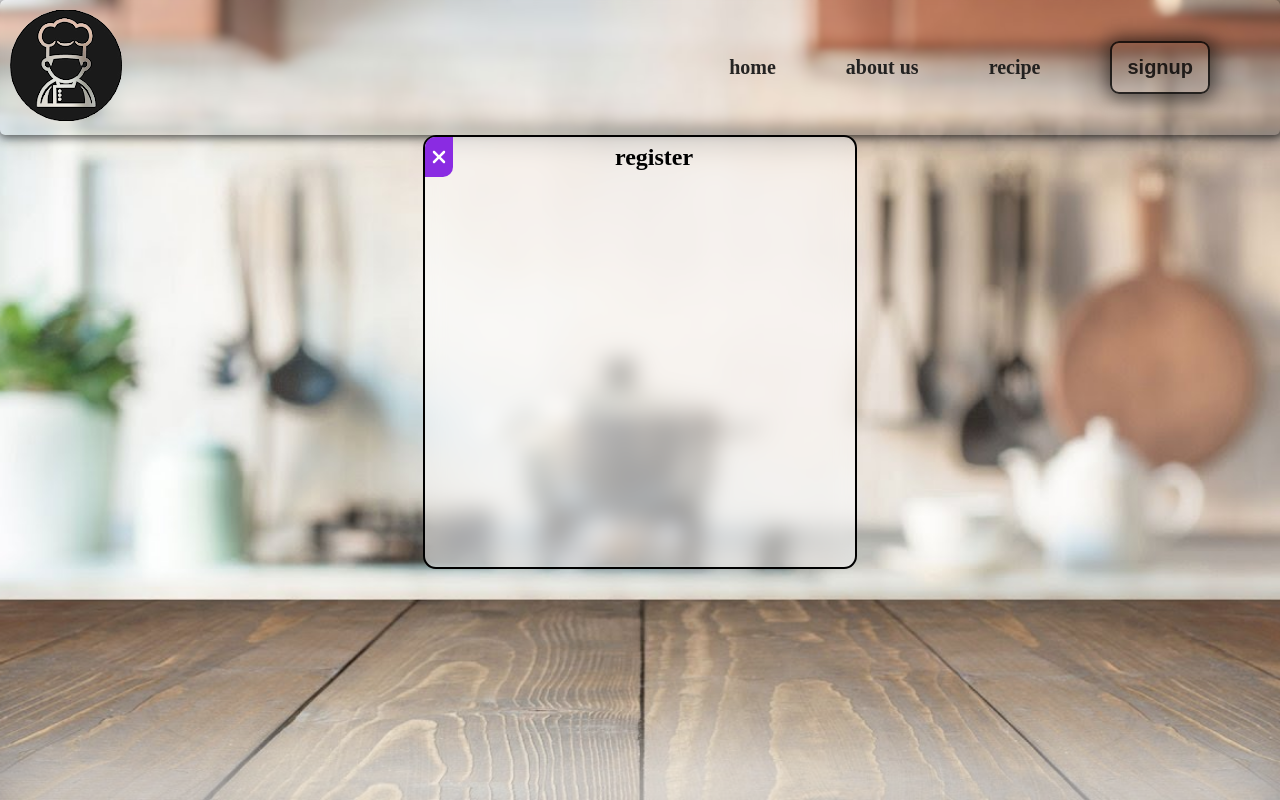
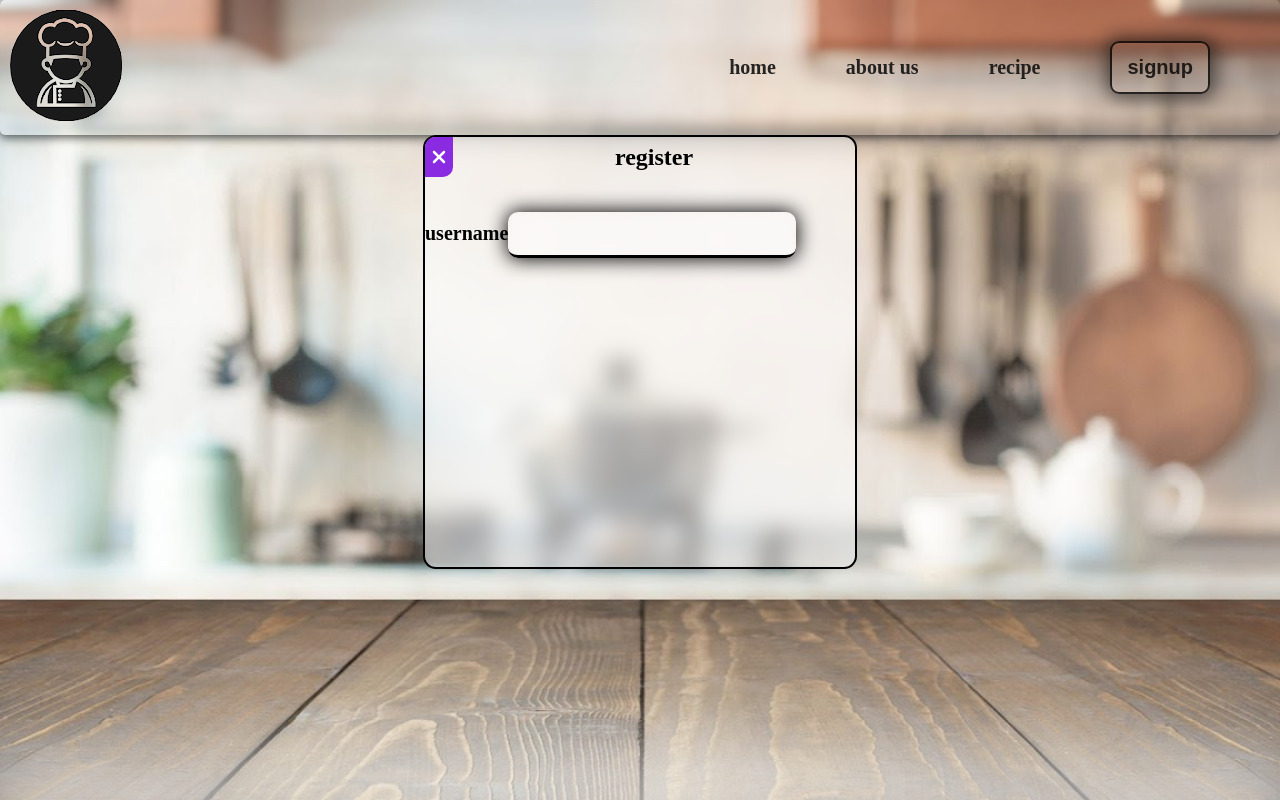
Before and after one commit to khalil-Majdoub/recipe-website, a React (Create React App) app in the folder frontend/: page / in a window 1280 px wide. Both pictures are taken after a click on the button "signup". Built offline with nearby package versions, Linux system fonts and the light colour scheme.

Commit message:
sixth change

```diff
--- a/frontend/src/App.js
+++ b/frontend/src/App.js
@@ -8,12 +8,15 @@ import Menu from './menu';
 
 function App() {
   const [showsignup, setshowignup] = useState(false);
+
   const handlesignupwindow = () =>{
     setshowignup(true);
   }
+
   const onclose = () => {
     setshowignup(false);
   }
+
   const [shownav, setshownav] = useState(false);
 
   const handlenav = () => {
@@ -23,12 +26,35 @@ function App() {
       setshownav(true);
     }
   }
+
+  const [showRegister, setshowRegister] = useState(true);
+  const handleshowRegister = () =>{
+
+    setshowRegister(false);
+  }
   return (
     <div className="App">
       <Router>
-        <Navbar  handlesignupwindow = {handlesignupwindow} handlenav={handlenav} onclose = {onclose} showsignup = {showsignup} />
-        {showsignup && <span className='width'> <Signup onclose={onclose} handlesignupwindow= {handlesignupwindow}/></span>}
-        <Menu shownav={shownav} handlesignupwindow={handlesignupwindow} handlenav={handlenav} />
+        <Navbar
+          handlesignupwindow = {handlesignupwindow}
+          handlenav={handlenav}
+          onclose = {onclose}
+          showsignup = {showsignup}
+        />
+        {showsignup && (
+          <span className='width'>
+            <Signup
+              onclose={onclose}
+              handlesignupwindow= {handlesignupwindow}
+              showRegister = {showRegister}
+              handleshowRegister = {handleshowRegister} />
+          </span>
+        )}
+        <Menu
+          shownav={shownav}
+          handlesignupwindow={handlesignupwindow}
+          handlenav={handlenav}
+        />
       </Router>
     </div>
   );
--- a/frontend/src/css/menu.css
+++ b/frontend/src/css/menu.css
@@ -1,14 +1,18 @@
 .menu-container{
   display: none;
+  opacity: 0;
+  transition: opacity 0.5s ease-in-out;
 }
 @media (max-width: 662px){
   .menu-container{
-    display: block;
+    /* display: block; */
     backdrop-filter: blur(10px);
     display: flex;
     justify-content: center;
     width: 100%;
+    opacity: 1;
   }
+
   .menu{
     width: 100%;
     display: flex;
@@ -35,4 +39,5 @@
     font-size: 20px;
     font-weight: bold;
   }
+
 }
--- /dev/null
+++ b/frontend/src/css/register.css
@@ -0,0 +1,20 @@
+.register-container ul{
+  list-style: none;
+}
+label{
+  font-size: 20px;
+  font-weight: bold;
+}
+input{
+  padding: 10px;
+  font-size: 20px;
+  font-weight: bold;
+  border: none;
+  border-bottom: black solid 3px;
+  background-color: transparent;
+  border-radius: 10px;
+  outline: none;
+  box-shadow: 0px 0px 20px 1px black;
+  backdrop-filter: blur(5px);
+  margin-top: 35px;
+}
--- a/frontend/src/css/signup.css
+++ b/frontend/src/css/signup.css
@@ -7,8 +7,11 @@
   background-color: rgba(255, 255, 255, 0.5);
   height: 430px;
   backdrop-filter: blur(10px);
+}
+.sign-up-container div{
   display: flex;
 }
+
 .close-span{
   display: flex;
   justify-content: center;
@@ -31,9 +34,9 @@
   align-items: center;
   height: 40px;
 }
+
 .register-span p {
   color: black;
   font-size: x-large;
   font-weight: 600;
 }
-/* @media (max-width: 35em) {} */
--- a/frontend/src/menu.js
+++ b/frontend/src/menu.js
@@ -1,5 +1,5 @@
 import React from "react";
-import "./css/menu.css"
+import "./css/menu.css";
 
 
 const Menu = ({shownav, handlesignupwindow, handlenav}) => {
--- /dev/null
+++ b/frontend/src/register.js
@@ -0,0 +1,21 @@
+import React from "react";
+import "./css/register.css"
+
+
+const Register = ({showRegister, handleshowRegister}) => {
+  return (
+    <div className="register-container">
+      <form>
+        <ul>
+          <li>
+            <label htmlFor="username">username</label>
+            <input id="username" className="username"/>
+          </li>
+        </ul>
+      </form>
+    </div>
+
+  );
+}
+
+export default Register;
--- a/frontend/src/signup.js
+++ b/frontend/src/signup.js
@@ -2,10 +2,12 @@ import React from "react";
 import "./css/signup.css";
 import { FontAwesomeIcon } from "@fortawesome/react-fontawesome";
 import { faXmark} from "@fortawesome/free-solid-svg-icons";
+import Register from "./register"
 
-const Signup = ({onclose}) => {
+const Signup = ({onclose, handleshowRegister, showRegister}) => {
   return (
     <div className="sign-up-container">
+      <div>
         <span className="close-span">
           <FontAwesomeIcon icon={faXmark} className="close"  onClick={onclose}/>
         </span>
@@ -13,6 +15,13 @@ const Signup = ({onclose}) => {
           <p>register</p>
         </span>
       </div>
+      {showRegister &&(
+        <Register
+          handleshowRegister ={handleshowRegister}
+          showRegister = {showRegister}
+        />
+      )}
+    </div>
   );
 }
 
```
Lines whose indentation alone changed are shown as unchanged.
